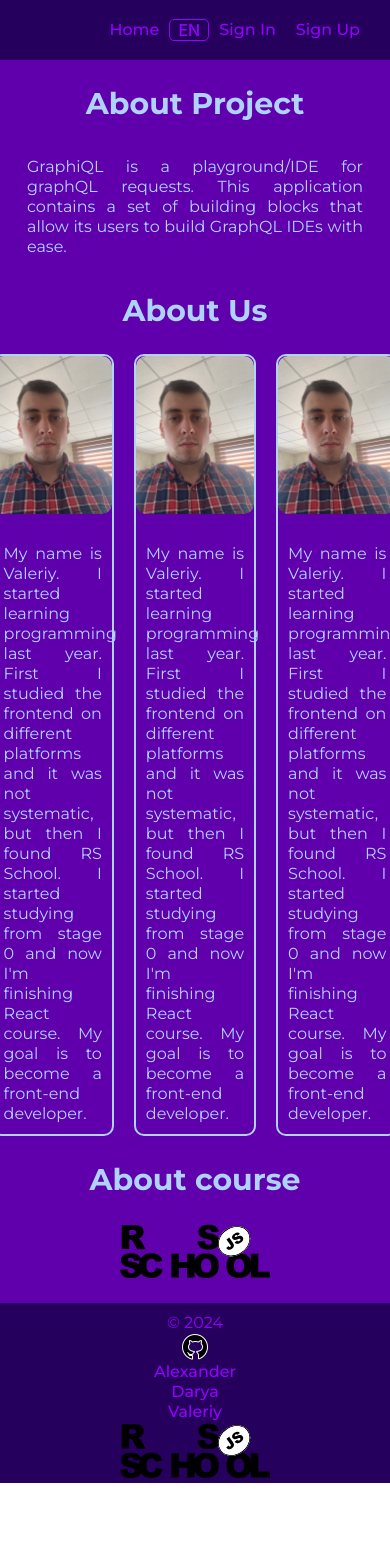
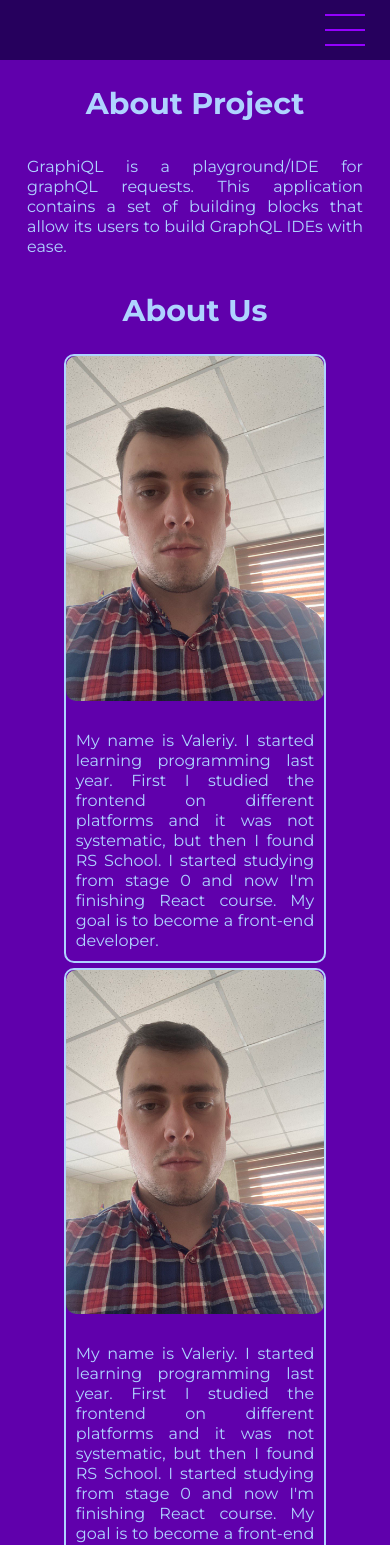
Before and after one commit to anatonokao/graphiql-app, a React (Vite) app: page / in a window 390 px wide. Shown: the top 1545 px of the page. Before the commit the page ends 1483 px from the top, so only its background shows below. Built offline with nearby package versions, Linux system fonts and the light colour scheme.

Commit message:
feat: add Welcome page

```diff
--- a/src/App.scss
+++ b/src/App.scss
@@ -14,7 +14,6 @@ body {
   align-items: center;
   height: 100%;
   width: 100%;
-  // padding: 20px;
 }
 
 .title {
--- a/src/App.tsx
+++ b/src/App.tsx
@@ -1,39 +1,11 @@
 import React from 'react';
-// import { useState } from 'react';
 import './App.scss';
 import Header from './components/header/Header';
 import Footer from './components/footer/Footer';
 import WelcomePage from './components/welcome-page/WelcomePage';
+import { LocalizationProvider } from './components/localization/LocalizationContext';
 
 function App() {
-  // const DEADLINE = new Date('2024-01-08T01:59:00');
-  // const [finishTime] = useState(DEADLINE.getTime());
-  // const [[diffDays, diffH, diffM, diffS], setDiff] = useState([0, 0, 0, 0]);
-  // const [tick, setTick] = useState(false);
-
-  // useEffect(() => {
-  //   const diff = (finishTime - Date.now()) / 1000;
-  //   if (diff < 0) return;
-  //   setDiff([
-  //     Math.floor(diff / 86400),
-  //     Math.floor((diff / 3600) % 24),
-  //     Math.floor((diff / 60) % 60),
-  //     Math.floor(diff % 60),
-  //   ]);
-  // }, [tick, finishTime]);
-
-  // useEffect(() => {
-  //   const timerID = setInterval(() => setTick(!tick), 1000);
-  //   return () => clearInterval(timerID);
-  // }, [tick]);
-
-  // function getNoun(number: number, txt: string[], cases = [2, 0, 1, 1, 1, 2]) {
-  //   return txt[
-  //     number % 100 > 4 && number % 100 < 20
-  //       ? 2
-  //       : cases[number % 10 < 5 ? number % 10 : 5]
-  //   ];
-  // }
 
   return (
     <>
@@ -43,9 +15,11 @@ function App() {
         <NavLink to="/auth">Auth</NavLink>
         <NavLink to="/playground">GraphiQL</NavLink>
       </div> */}
-      <Header />
-      <WelcomePage />
-      <Footer />
+      <LocalizationProvider>
+        <Header />
+        <WelcomePage />
+        <Footer />
+      </LocalizationProvider>
     </>
   );
 }
--- a/src/components/header/Header.scss
+++ b/src/components/header/Header.scss
@@ -25,7 +25,8 @@
 }
 
 
-.header {
+.header,
+.burger-menu {
     position: relative;
     display: flex;
     justify-content: end;
@@ -45,6 +46,10 @@
         z-index: 10;
     }
 
+}
+
+.burger-menu {
+  display: none;
 }
 
 .custom-select {
@@ -76,4 +81,25 @@
       font-family: 'Montserrat', sans-serif;
       border-radius: 5px;
     }
+}
+
+
+@media (max-width: 550px) {
+
+  .burger-menu {
+    display: flex;
   }
+
+  .header {
+    display: none;
+    position: fixed;
+    flex-direction: column;
+    justify-content: space-evenly;
+
+    &.header-display {
+      display: flex;
+      width: 100vw;
+      height: 100vh;
+    }
+  }
+}
--- a/src/components/header/Header.tsx
+++ b/src/components/header/Header.tsx
@@ -2,11 +2,16 @@ import React, { useEffect } from 'react';
 import { useState } from 'react';
 import './Header.scss';
 import { NavLink } from 'react-router-dom';
+import { useLocalization } from '../localization/LocalizationContext';
+import burgerMenu from '../../assets/burger_menu.png';
+import closeIcon from '../../assets/close_icon.png';
 
 function Header() {
 
 const [isSticky, setSticky] = useState(false);
 const [isAuth] = useState(true);
+const { texts, switchLanguage } = useLocalization();
+const [isMenuOpen, setMenuOpen] = useState(false);
 
 useEffect(() => {
   const handleScroll = () => {
@@ -20,26 +25,39 @@ useEffect(() => {
   };
 }, []);
 
+const handleLanguageChange = (event: React.ChangeEvent<HTMLSelectElement>) => {
+  switchLanguage(event.target.value);
+};
+
+
+const handleMenuToggle = () => {
+  setMenuOpen((prev) => !prev);
+};
 
   return (
     <>
-        <div className={`header ${isSticky ? 'sticky' : ''}`}>
-        <NavLink className="nav-link" to="/">Home</NavLink>
-        <select className='custom-select' defaultValue="en">
+        <div className={`header ${isSticky ? 'sticky' : ''} ${isMenuOpen ? 'header-display' : ''}`}>
+        <NavLink className="nav-link" to="/">{texts.home}</NavLink>
+        <select className='custom-select' defaultValue="en" onChange={handleLanguageChange}>
             <option value="en">EN</option>
             <option value="ru">RU</option>
         </select>
         {isAuth === true ? (
       <>
-        <NavLink className="nav-link" to="/auth">Sign In</NavLink>
-        <NavLink className="nav-link" to="/auth">Sign Up</NavLink>
+        <NavLink className="nav-link" to="/auth">{texts.signIn}</NavLink>
+        <NavLink className="nav-link" to="/auth">{texts.signUp}</NavLink>
       </>
     ) : (
       <>
-        <NavLink className="nav-link" to="/playground">GraphiQL</NavLink>
-        <NavLink className="nav-link" to="/playground">Exit</NavLink>
+        <NavLink className="nav-link" to="/playground">{texts.graphiql}</NavLink>
+        <NavLink className="nav-link" to="/playground">{texts.exit}</NavLink>
       </>
     )}
+      </div>
+      <div className={`burger-menu ${isSticky ? 'sticky' : ''}`} onClick={handleMenuToggle}>
+        <img className='burger-menu-icon'
+        src={isMenuOpen ? closeIcon : burgerMenu}
+        alt="burger-menu" />
       </div>
     </>
   );
--- /dev/null
+++ b/src/components/localization/LocalizationContext.tsx
@@ -0,0 +1,34 @@
+import React, { createContext, useContext, useState } from 'react';
+import dataEn from './languages/en';
+import { LocalizationContextType, Texts } from './types';
+
+
+const LocalizationContext = createContext<LocalizationContextType | undefined>(undefined);
+// const LocalizationContext = createContext<LocalizationContextType | undefined>(LocalizationProvider);
+
+export const LocalizationProvider: React.FC<{ children: React.ReactNode }> = ({ children }) => {
+
+  const [texts, setTexts] = useState<Texts>(dataEn);
+  const switchLanguage = (newLanguage: string) => {
+    import(`./languages/${newLanguage}.ts`)
+      .then((module) => {
+        setTexts(module.default);
+      });
+  };
+
+
+  return (
+    <LocalizationContext.Provider value={{ texts, switchLanguage }}>
+      {children}
+    </LocalizationContext.Provider>
+  );
+};
+
+
+export const useLocalization = (): LocalizationContextType => {
+    const context = useContext(LocalizationContext);
+    if (!context) {
+      throw new Error('useLocalization must be used within a LocalizationProvider');
+    }
+    return context;
+};
--- /dev/null
+++ b/src/components/localization/languages/en.ts
@@ -0,0 +1,18 @@
+import { Texts } from "../types";
+
+const dataEn: Texts = {
+    home: 'Home',
+    signIn: 'Sign In',
+    signUp: 'Sign Up',
+    graphiql: 'GraphiQL',
+    exit: 'Exit',
+    titleProject: 'About Project',
+    textProject: 'GraphiQL is a playground/IDE for graphQL requests. This application contains a set of building blocks that allow its users to build GraphQL IDEs with ease.',
+    titleAboutUs: 'About Us',
+    textPerson1: 'My name is Valeriy. I started learning programming last year. First I studied the frontend on different platforms and it was not systematic, but then I found RS School. I started studying from stage 0 and now I′m finishing React course. My goal is to become a front-end developer.',
+    textPerson2: 'My name is Valeriy. I started learning programming last year. First I studied the frontend on different platforms and it was not systematic, but then I found RS School. I started studying from stage 0 and now I′m finishing React course. My goal is to become a front-end developer.',
+    textPerson3: 'My name is Valeriy. I started learning programming last year. First I studied the frontend on different platforms and it was not systematic, but then I found RS School. I started studying from stage 0 and now I′m finishing React course. My goal is to become a front-end developer.',
+    titleAboutCourse: 'About Course',
+  };
+
+export default dataEn;
--- /dev/null
+++ b/src/components/localization/types.ts
@@ -0,0 +1,19 @@
+export type Texts = {
+    home: string;
+    signIn: string;
+    signUp: string;
+    graphiql: string;
+    exit: string;
+    titleProject: string;
+    textProject: string;
+    titleAboutUs: string;
+    textPerson1: string;
+    textPerson2: string;
+    textPerson3: string;
+    titleAboutCourse: string;
+  };
+
+export type LocalizationContextType = {
+    texts: Texts;
+    switchLanguage: (language: string) => void;
+  };
--- a/src/components/welcome-page/WelcomePage.scss
+++ b/src/components/welcome-page/WelcomePage.scss
@@ -68,3 +68,16 @@
     margin-top: 25px;
     margin-bottom: 25px;
 }
+
+
+@media (max-width: 700px) {
+
+    .about-us-container {
+        flex-direction: column;
+        align-items: center;
+    }
+
+    .developers {
+        width: 75%;
+    }
+}
--- a/src/components/welcome-page/WelcomePage.tsx
+++ b/src/components/welcome-page/WelcomePage.tsx
@@ -2,50 +2,37 @@ import React from 'react';
 import './WelcomePage.scss';
 import rsschoolLogo from '../../assets/rs_school_js.svg';
 import imagePerson1 from '../../assets/ava.jpg';
+import { useLocalization } from '../localization/LocalizationContext';
 
 function WelcomePage() {
 
-// const [isSticky, setSticky] = useState(false);
-// const [isAuth] = useState(true);
-
-// useEffect(() => {
-//   const handleScroll = () => {
-//     setSticky(window.scrollY > 50);
-//   };
-
-//   window.addEventListener('scroll', handleScroll);
-
-//   return () => {
-//     window.removeEventListener('scroll', handleScroll);
-//   };
-// }, []);
-
+  const { texts } = useLocalization();
 
   return (
     <div className='welcome-page'>
         <div className='about-project'>
-            <h2 className='about-title'>About Project</h2>
-            <p className='developers__description'>GraphiQL is a playground/IDE for graphQL requests. This application contains a set of building blocks that allow its users to build GraphQL IDEs with ease.</p>
+            <h2 className='about-title'>{texts.titleProject}</h2>
+            <p className='developers__description'>{texts.textProject}</p>
         </div>
         <div className='about-container'>
-            <h2 className='about-title'>About Us</h2>
+            <h2 className='about-title'>{texts.titleAboutUs}</h2>
             <div className='about-us-container'>
                 <div className='developers'>
                     <img className='developers__img' src={imagePerson1} alt="rsschool-logo" />
-                    <p className='developers__description'>My name is Valeriy. I started learning programming last year. First I studied the frontend on different platforms and it was not systematic, but then I found RS School. I started studying from stage 0 and now I&#8242;m finishing React course. My goal is to become a front-end developer.</p>
+                    <p className='developers__description'>{texts.textPerson1}</p>
                 </div>
                 <div className='developers'>
                     <img className='developers__img' src={imagePerson1} alt="rsschool-logo" />
-                    <p className='developers__description'>My name is Valeriy. I started learning programming last year. First I studied the frontend on different platforms and it was not systematic, but then I found RS School. I started studying from stage 0 and now I&#8242;m finishing React course. My goal is to become a front-end developer.</p>
+                    <p className='developers__description'>{texts.textPerson2}</p>
                 </div>
                 <div className='developers'>
                     <img className='developers__img' src={imagePerson1} alt="rsschool-logo" />
-                    <p className='developers__description'>My name is Valeriy. I started learning programming last year. First I studied the frontend on different platforms and it was not systematic, but then I found RS School. I started studying from stage 0 and now I&#8242;m finishing React course. My goal is to become a front-end developer.</p>
+                    <p className='developers__description'>{texts.textPerson3}</p>
                 </div>
             </div>
         </div>
         <div className='about-course'>
-            <h2 className='about-title'>About course</h2>
+            <h2 className='about-title'>{texts.titleAboutCourse}</h2>
             <a className='footer__logo' href="https://rs.school/react/">
                 <img className='footer__logo' src={rsschoolLogo} alt="rsschool-logo" />
             </a>
```
Also changed, not shown: src/components/localization/languages/ru.ts (added, +18 -0 lines), src/assets/burger_menu.png (added), src/assets/close_icon.png (added).
